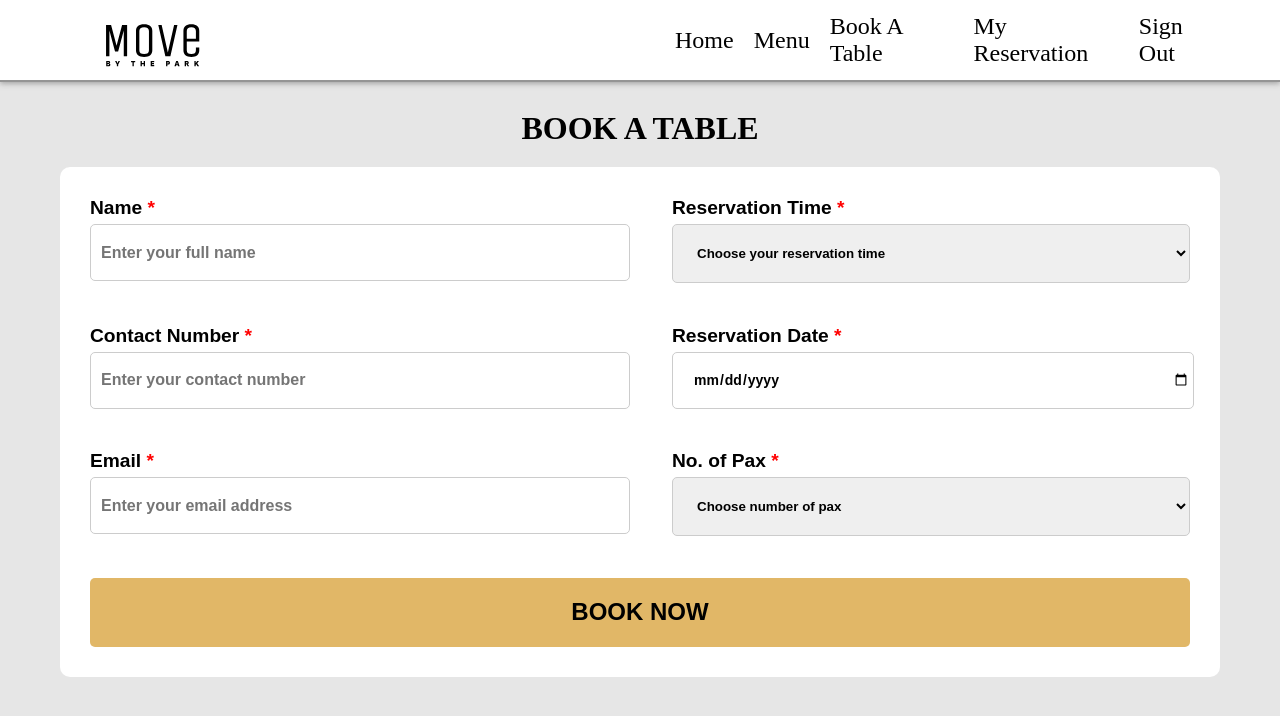
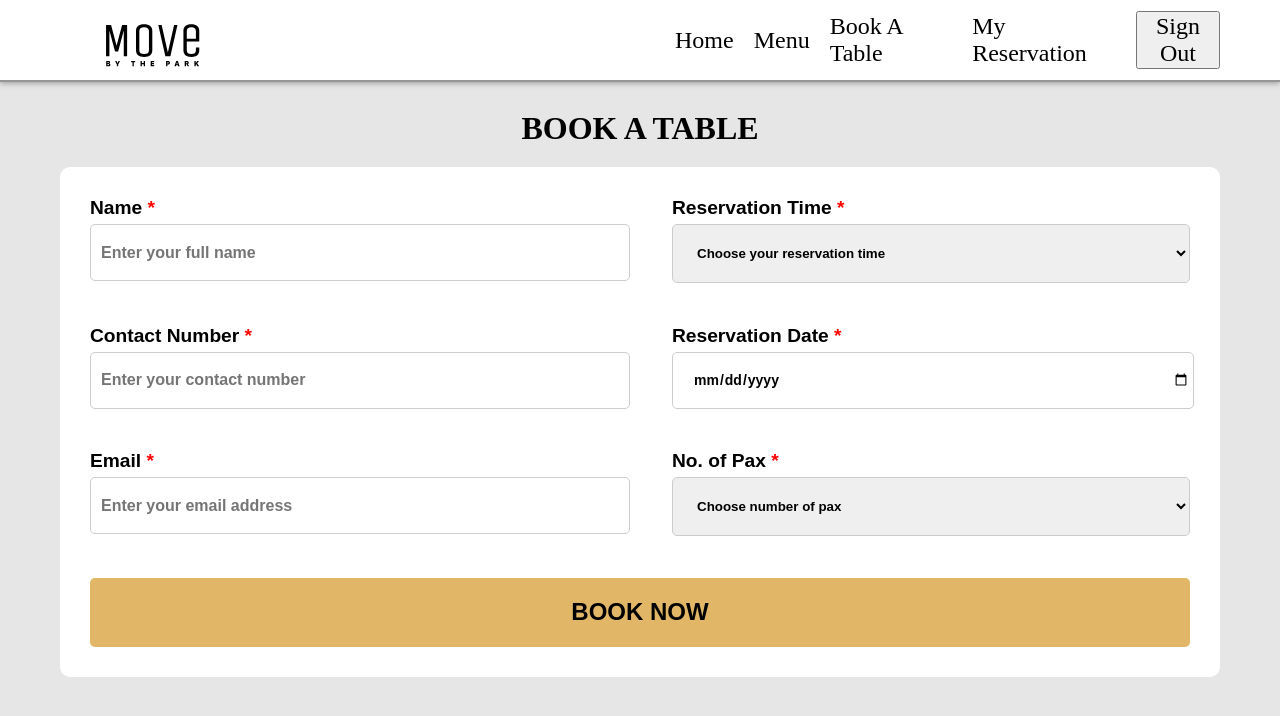
Before and after one commit to azhnhakimi/restaurant-booking-system, a React (Create React App) app: page /book in a window 1280 px wide. Shown: the top 716 px of the page. Built offline with nearby package versions, Linux system fonts and the light colour scheme; a web font is replaced by a local one.

Commit message:
Navbar2.jsx

```diff
--- a/src/components/Navbar2/Navbar2.jsx
+++ b/src/components/Navbar2/Navbar2.jsx
@@ -1,9 +1,22 @@
 import React from 'react';
-import { Link } from 'react-router-dom'; // Import Link from React Router
+import { Link, useNavigate } from 'react-router-dom'; // Import useNavigate
+import { useAuth } from '../../AuthContext';
+import { toast } from 'react-toastify';
 import styles from './Navbar2.module.css';
 import companyLogo from '../../assets/clearLogo.svg';
 
 const Navbar2 = () => {
+    const { logout } = useAuth();
+    const navigate = useNavigate(); // Use useNavigate hook
+
+    const handleSignOut = () => {
+        logout();
+        // Display notification when the user successfully signs out
+        toast.success("You have successfully signed out.");
+        // Redirect to the home page after signing out
+        navigate('/');
+    };
+
     return (
         <div className={styles.container}>
             <div className={styles.leftSide}>
@@ -21,10 +34,10 @@ const Navbar2 = () => {
                         <Link to="/book" className={styles.redirectLink}>Book A Table</Link>
                     </li>
                     <li className={styles.linkContainer}>
-            <Link to="/" className={styles.redirectLink}>My Reservation</Link>
+                        <Link to="/custreservation" className={styles.redirectLink}>My Reservation</Link>
                     </li>
                     <li className={styles.linkContainer}>
-            <Link to="/login" className={styles.redirectLink}>Sign Out</Link>
+                        <button onClick={handleSignOut} className={styles.redirectLink}>Sign Out</button>
                     </li>
                 </ul>
             </div>
```
Lines whose indentation alone changed are shown as unchanged.
